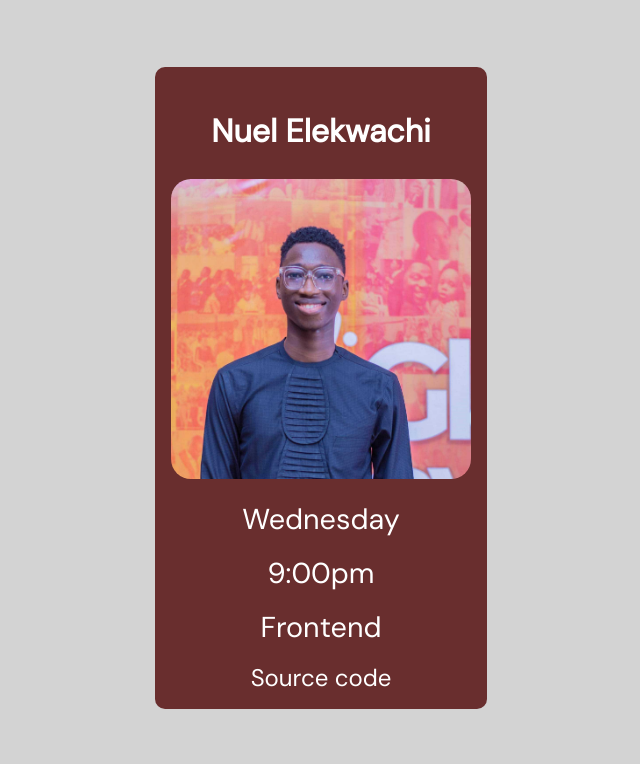
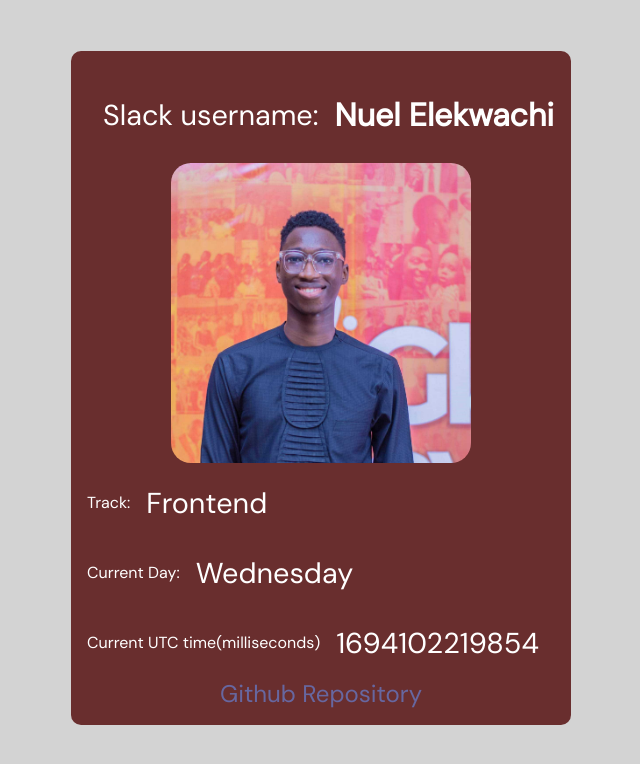
Before and after one commit to ijklmopffs/stage1, a plain HTML site: page index.html in a window 1280 px wide. Shown: the whole page, without its empty margins (319-959 px from the left). Drawn offline with Linux system fonts and the light colour scheme.

Commit message:
Updated syntax

```diff
--- a/index.html
+++ b/index.html
@@ -15,20 +15,32 @@
   <body>
     <section class="container">
       <div class="card">
-        <h1 data-testid="slackUserName">Nuel Elekwachi</h1>
+        <div class="flex">
+          <p>Slack username:</p>
+          <h1 data-testid="slackUserName">Nuel Elekwachi</h1>
+        </div>
         <img
           src="./asset/2.jpg"
           alt="Nuel Elekwachi"
           data-testid="slackDisplayImage"
         />
-        <p data-testid="currentDayOfTheWeek">Wednesday</p>
-        <p data-testid="currentUTCTime">9:00pm</p>
-        <p data-testid="myTrack">Frontend</p>
+        <div class="flex">
+          <span>Track:</span>
+          <p data-testid="myTrack">Frontend</p>
+        </div>
+        <div class="flex">
+          <span>Current Day:</span>
+          <p data-testid="currentDayOfTheWeek">Wednesday</p>
+        </div>
+        <div class="flex">
+          <span>Current UTC time(milliseconds)</span>
+          <p data-testid="currentUTCTime">1694102219854</p>
+        </div>
         <a
           href="https://github.com/ijklmopffs/stage1"
           target="_blank"
           data-testid="githubURL"
-          >Source code</a
+          >Github Repository</a
         >
       </div>
     </section>
--- a/style.css
+++ b/style.css
@@ -35,7 +35,12 @@ p {
   margin: 1rem;
 }
 a {
-  color: white;
+  color: rgb(103, 103, 160);
   text-decoration: none;
   font-size: 1.5rem;
 }
+
+.flex {
+  display: flex;
+  align-items: center;
+}
```
